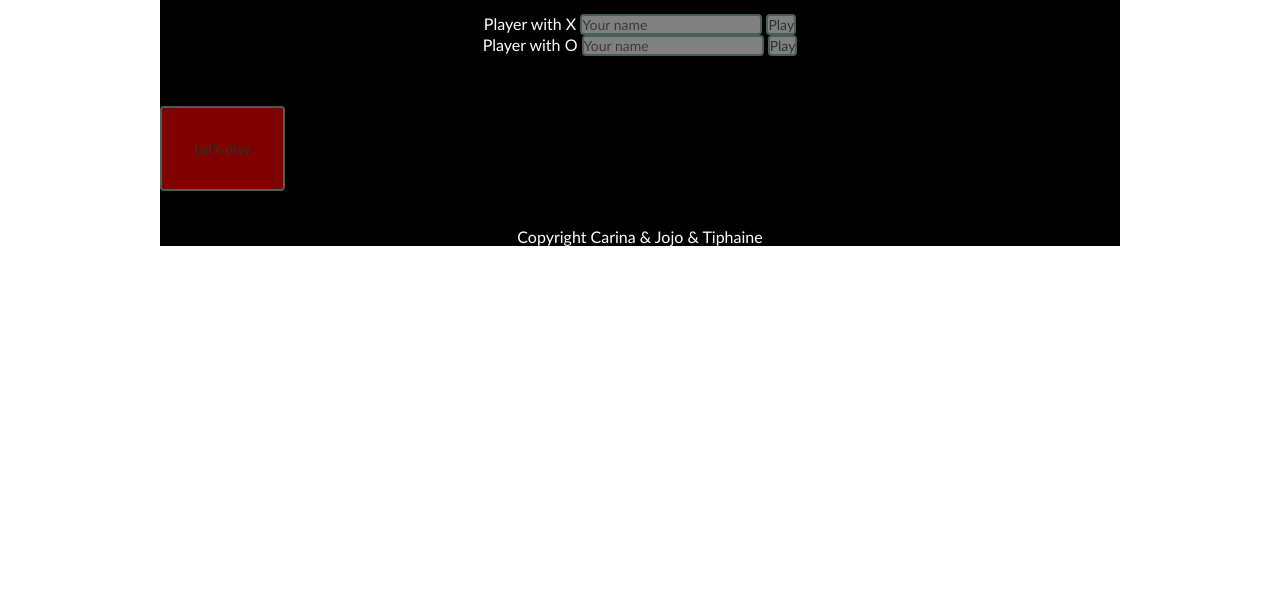
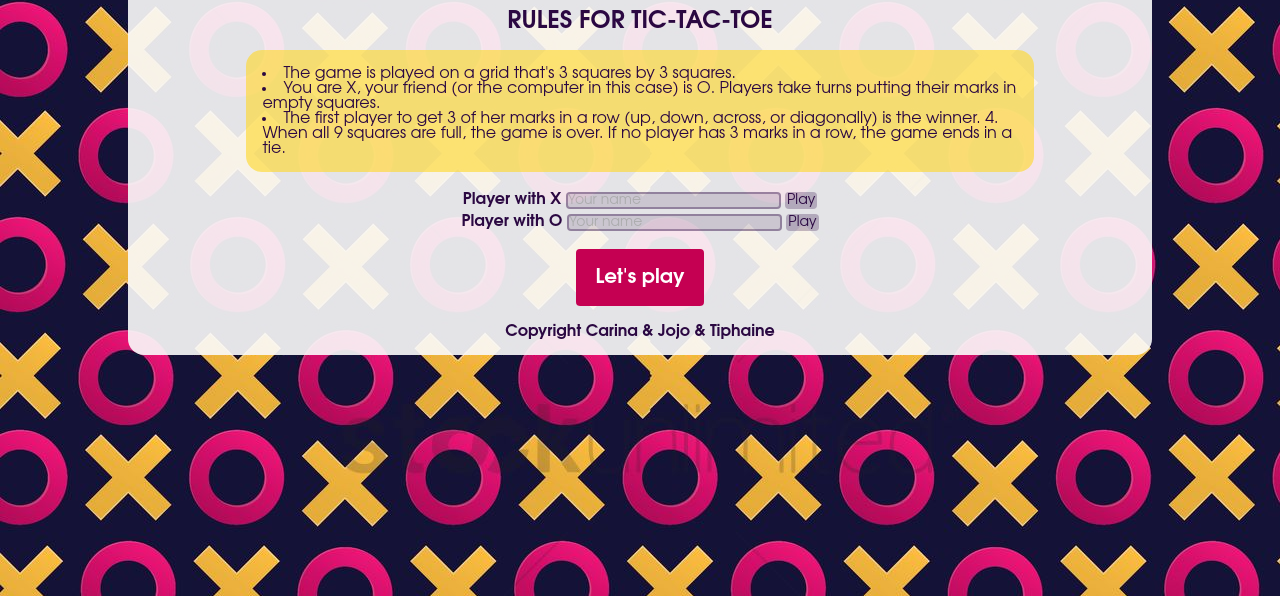
Before and after one commit to Tiphnm/Tic_Tac_Toe, a plain HTML site: page index.html in a window 1280 px wide. Shown: the part 204-800 px from the top of the page. Drawn offline with Linux system fonts and the light colour scheme.

Commit message:
Ajout style en fonciton de mon nouveau background

```diff
--- a/assets/style.css
+++ b/assets/style.css
@@ -7,31 +7,46 @@
   box-sizing: border-box;
 }
 /* Welcome part */
+
+body
+{
+  background-image: url("/assets/img/background.jpg")
+}
+
+
 .module {
   color: white;
   text-align: center;
   max-width: 75%;
+  padding: 1rem;
+  background-color: rgba(250, 250, 250, 0.904);
+  border-radius: 16px;
+  max-width: 80%;
   margin: auto;
-  background-color: black;
+  margin-top: 150px;
+  margin-right: auto;
+  margin-left: auto;
+  padding-right: 20px;
+  padding-left: 20px;
 }
 
 h1{
-  font-family: "Fredoka One", cursive;
-
-  color: white;
+  font-family: "Avantgarde", "TeX Gyre Adventor", "URW Gothic L", sans-serif;
+  color: rgb(43, 8, 66);
+  font-weight: bold;
 }
 
 h2{
-  font-family: 'Didot', 'Gill Sans MT', Calibri, 'Trebuchet MS', sans-serif;
-  color: white;
+  font-family: "Avantgarde", "TeX Gyre Adventor", "URW Gothic L", sans-serif;
+  color: rgb(43, 8, 66);
   font-weight: bold;
 }
 
 ul{
 flex: display;
-font-family: 'Didot', 'Gill Sans MT', Calibri, 'Trebuchet MS', sans-serif;
-color: rgb(23, 39, 35);
-background-color: rgba(98, 197, 184, 0.616);
+font-family: "Avantgarde", "TeX Gyre Adventor", "URW Gothic L", sans-serif;
+color: rgb(43, 8, 66);
+background-color: rgba(255, 216, 41, 0.616);
 list-style-position: inside;
 text-align: left;
 border-radius: 16px;
@@ -41,48 +56,65 @@ margin-right: auto;
 margin-left: auto;
 padding-right: 20px;
 padding-left: 20px;
+padding: 1rem;
+
 }
+
+label{
+  font-family: "Avantgarde", "TeX Gyre Adventor", "URW Gothic L", sans-serif;
+  font-weight: bold;
+  color: rgb(43, 8, 66);
+}
+
 
 input
 {
-font-family: 'Didot', 'Gill Sans MT', Calibri, 'Trebuchet MS', sans-serif;
-border: 2px solid rgb(146, 187, 177);
+font-family: "Avantgarde", "TeX Gyre Adventor", "URW Gothic L", sans-serif;
+border: 2px solid rgba(43, 8, 66, 0.842);
 border-radius: 4px;
-background-color : white;
+background-color : rgba(43, 8, 66, 0.267);
 opacity: 0.5;
-color: rgb(80, 105, 84);
+color: rgb(43, 8, 66);
 font-size: 14px;
+margin-top: 5px;
 }
 
 button
 {
-font-family: 'Didot', 'Gill Sans MT', Calibri, 'Trebuchet MS', sans-serif;
-border: 2px solid rgb(146, 187, 177);
+font-family: "Avantgarde", "TeX Gyre Adventor", "URW Gothic L", sans-serif;
+border: 2px rgba(43, 8, 66, 0.842);
 border-radius: 4px;
-background-color : white;
-opacity: 0.5;
-color: rgb(80, 105, 84);
+background-color : rgba(43, 8, 66, 0.267);
+opacity: 1;
+color: rgb(43, 8, 66);
 font-size: 14px;
+padding: 2px;
+
 
 }
 
-
 footer{
-font-family: 'Didot', 'Gill Sans MT', Calibri, 'Trebuchet MS', sans-serif;
-color: white;
+font-family: "Avantgarde", "TeX Gyre Adventor", "URW Gothic L", sans-serif;
+font-weight: bold;
+color: rgb(43, 8, 66);
 }
 
 form{
 text-align: center;
-font-family: 'Didot', 'Gill Sans MT', Calibri, 'Trebuchet MS', sans-serif;
+font-family: "Avantgarde", "TeX Gyre Adventor", "URW Gothic L", sans-serif;
 }
 
 .play {
-  display: flex;
-  flex-direction: row;
-  margin-top: 2rem;
-  background-color: red;
-  padding: 2rem;
+margin: 0 auto;
+padding: 1rem;
+font-family: "Avantgarde", "TeX Gyre Adventor", "URW Gothic L", sans-serif;
+font-weight: bold;
+border-radius: 4px;
+border: solid  rgb(197, 0, 82) ;
+background-color :  rgb(197, 0, 82);
+color: white;
+font-size: 20px;
+
 }
 
 /* GAME PART  */
@@ -152,7 +184,3 @@ font-family: 'Didot', 'Gill Sans MT', Calibri, 'Trebuchet MS', sans-serif;
     opacity: 0;
   }
 }
-label{
-  font-family: 'Didot', 'Gill Sans MT', Calibri, 'Trebuchet MS', sans-serif;
-  color: white;
-}
```
